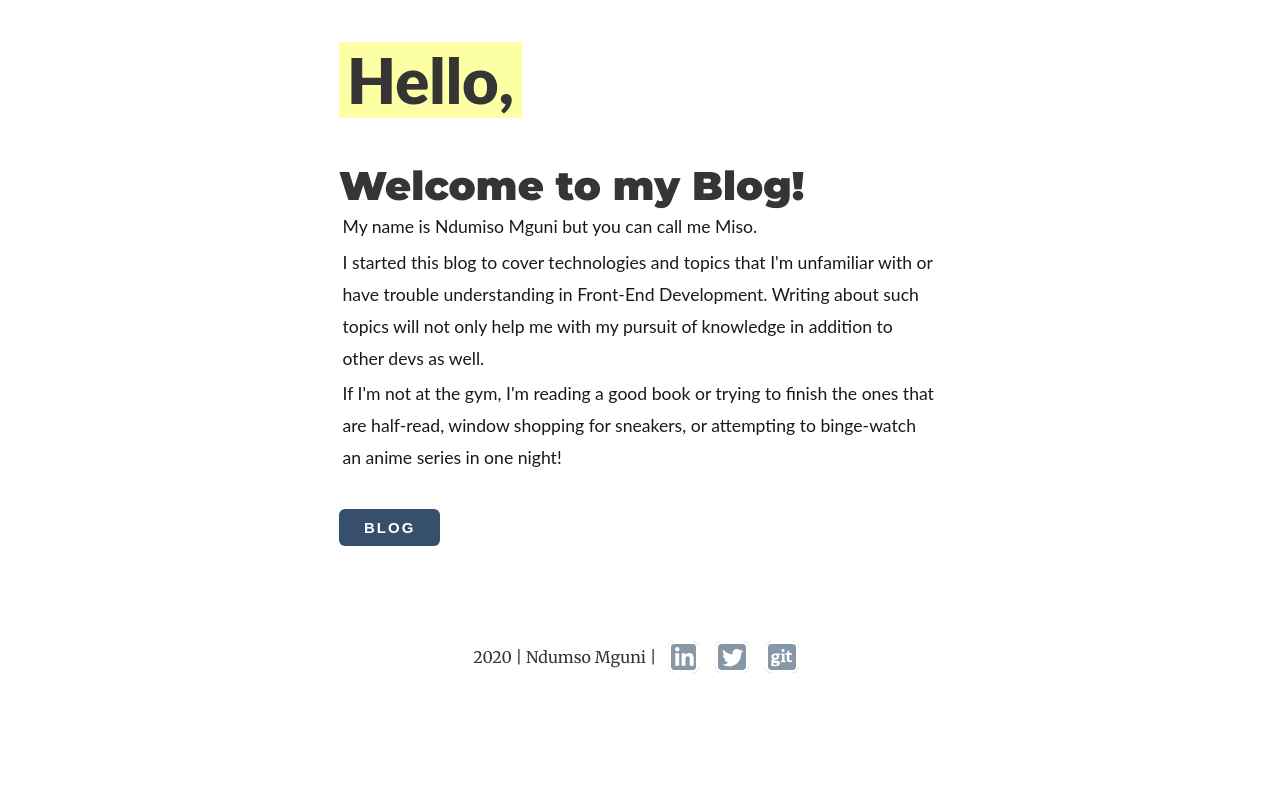
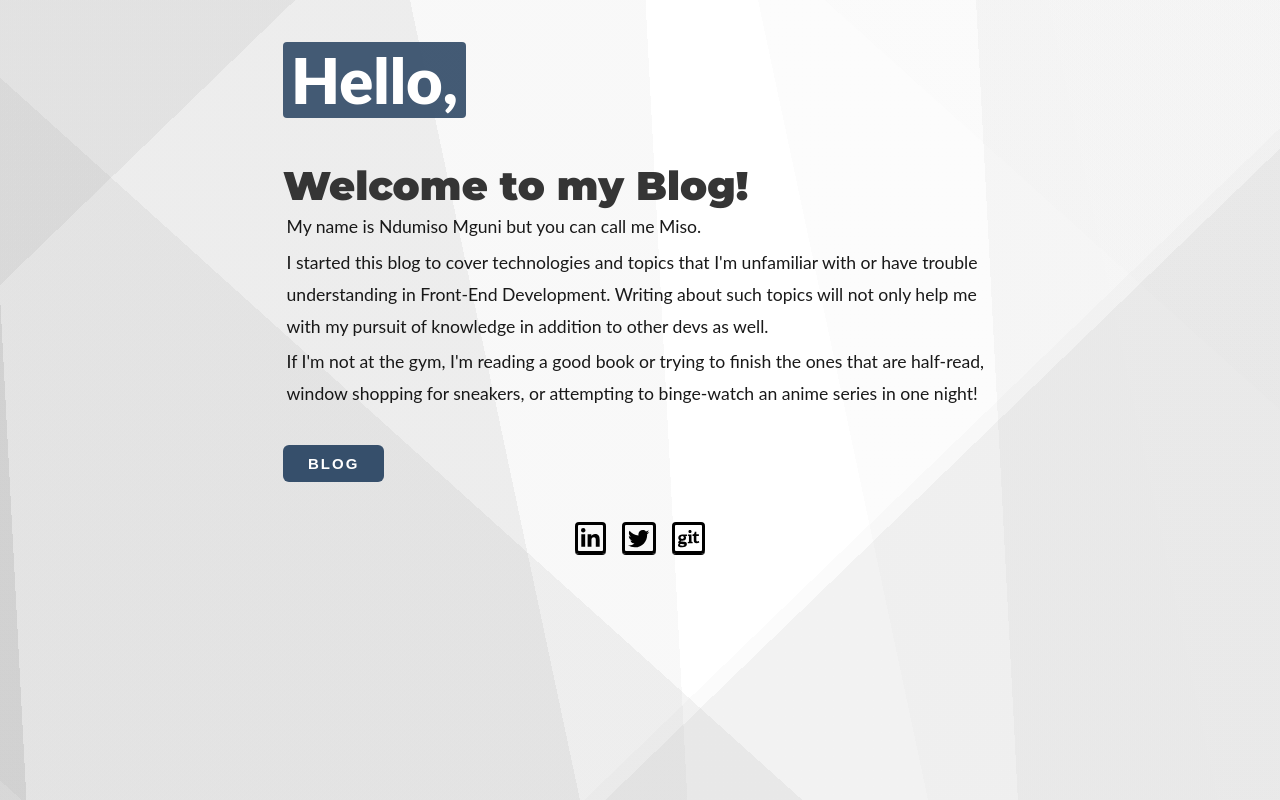
Before and after one commit to nmguni/personal-blog, a Gatsby site: page / in a window 1280 px wide. Built offline with nearby package versions, Linux system fonts and the light colour scheme; Gatsby itself is replaced by a stand-in of ours; some packages are replaced by stand-ins of ours.

Commit message:
blog background styling adde

```diff
--- a/src/components/layout.js
+++ b/src/components/layout.js
@@ -22,18 +22,20 @@ class Layout extends React.Component {
           style={{
             ...scale(1.5),
             marginBottom: rhythm(1.5),
+
             marginTop: 0,
-            backgroundColor: "#fcffa4",
+            backgroundColor: "#364f6bed",
             display: "inline-block",
             padding: ".2rem .5rem",
             fontFamily: `'Lato','Helvetica','Arial', sans-serif`,
+            borderRadius: "4px",
           }}
         >
           <Link
             style={{
               boxShadow: `none`,
               textDecoration: `none`,
-              color: `#353535`,
+              color: `#fff`,
             }}
             to={location.pathname === blogPath ? `/blog/` : `/`}
           >
@@ -64,12 +66,12 @@ class Layout extends React.Component {
       )
     }
     return (
-      <Wrapper>
+      <Wrapper className={blogStyles.backgroundColor}>
         <div
           style={{
             marginLeft: `auto`,
             marginRight: `auto`,
-            maxWidth: rhythm(23),
+            maxWidth: rhythm(27),
             padding: `${rhythm(1.5)} ${rhythm(3 / 4)}`,
             fontFamily: `'Lato','Helvetica','Arial', sans-serif`,
           }}
@@ -77,8 +79,8 @@ class Layout extends React.Component {
           <header>{header}</header>
           <main>{children}</main>
         </div>
-        <Footer className={blogStyles.footer}>
-          {new Date().getFullYear()} | Ndumso Mguni |{` `}
+        <Footer style={{ margin: "0px" }} className={blogStyles.footer}>
+          {/* {new Date().getFullYear()} | Ndumso Mguni |{` `} */}
           <a
             href="https://www.linkedin.com/in/ndumiso-mguni-121b7b164/"
             target="_blank"
@@ -104,18 +106,6 @@ class Layout extends React.Component {
               size="lg"
             />
           </a>
-          {/* <a
-            href="mailto: ndumiso29@gmail.com "
-            target="_blank"
-            rel="noopener noreferrer"
-            className={blogStyles.footerLinks}
-          >
-            <FontAwesomeIcon
-              icon={faenvelope}
-              className="icon-class"
-              size="lg"
-            />
-          </a> */}
           <a
             href="https://github.com/nmguni"
             target="_blank"
--- a/src/styles/blogStyles.module.scss
+++ b/src/styles/blogStyles.module.scss
@@ -1,3 +1,51 @@
+.backgroundColor {
+  background-image: linear-gradient(
+      222deg,
+      rgba(137, 137, 137, 0.01) 0%,
+      rgba(137, 137, 137, 0.01) 21%,
+      transparent 21%,
+      transparent 63%,
+      rgba(101, 101, 101, 0.07) 63%,
+      rgba(101, 101, 101, 0.07) 99%,
+      rgba(35, 35, 35, 0.01) 99%,
+      rgba(35, 35, 35, 0.01) 100%
+    ),
+    linear-gradient(
+      267deg,
+      rgba(40, 40, 40, 0.03) 0%,
+      rgba(40, 40, 40, 0.03) 23%,
+      transparent 23%,
+      transparent 48%,
+      rgba(87, 87, 87, 0.04) 48%,
+      rgba(87, 87, 87, 0.04) 98%,
+      rgba(47, 47, 47, 0.13) 98%,
+      rgba(47, 47, 47, 0.13) 100%
+    ),
+    linear-gradient(
+      78deg,
+      rgba(103, 103, 103, 0.08) 0%,
+      rgba(103, 103, 103, 0.08) 40%,
+      transparent 40%,
+      transparent 64%,
+      rgba(100, 100, 100, 0.02) 64%,
+      rgba(100, 100, 100, 0.02) 84%,
+      rgba(35, 35, 35, 0.01) 84%,
+      rgba(35, 35, 35, 0.01) 100%
+    ),
+    linear-gradient(
+      136deg,
+      rgba(135, 135, 135, 0.1) 0%,
+      rgba(135, 135, 135, 0.1) 14%,
+      transparent 14%,
+      transparent 67%,
+      rgba(51, 51, 51, 0.02) 67%,
+      rgba(51, 51, 51, 0.02) 68%,
+      rgba(178, 178, 178, 0.17) 68%,
+      rgba(178, 178, 178, 0.17) 100%
+    ),
+    linear-gradient(90deg, rgb(255, 255, 255), rgb(255, 255, 255));
+}
+
 .title {
   color: #353535;
   box-shadow: none;
@@ -33,14 +81,13 @@
 }
 
 .footerLinks {
-  color: #fff;
+  color: #000;
   text-decoration: none !important;
   margin: 0 0.5rem;
   border: solid;
   padding: 0.2rem;
-  background-color: #364f6b96;
-  border-radius: 20%;
+  border-radius: 4px;
   &:hover {
-    background-color: #364f6b;
+    background-color: #f4fa9c;
   }
 }
```
